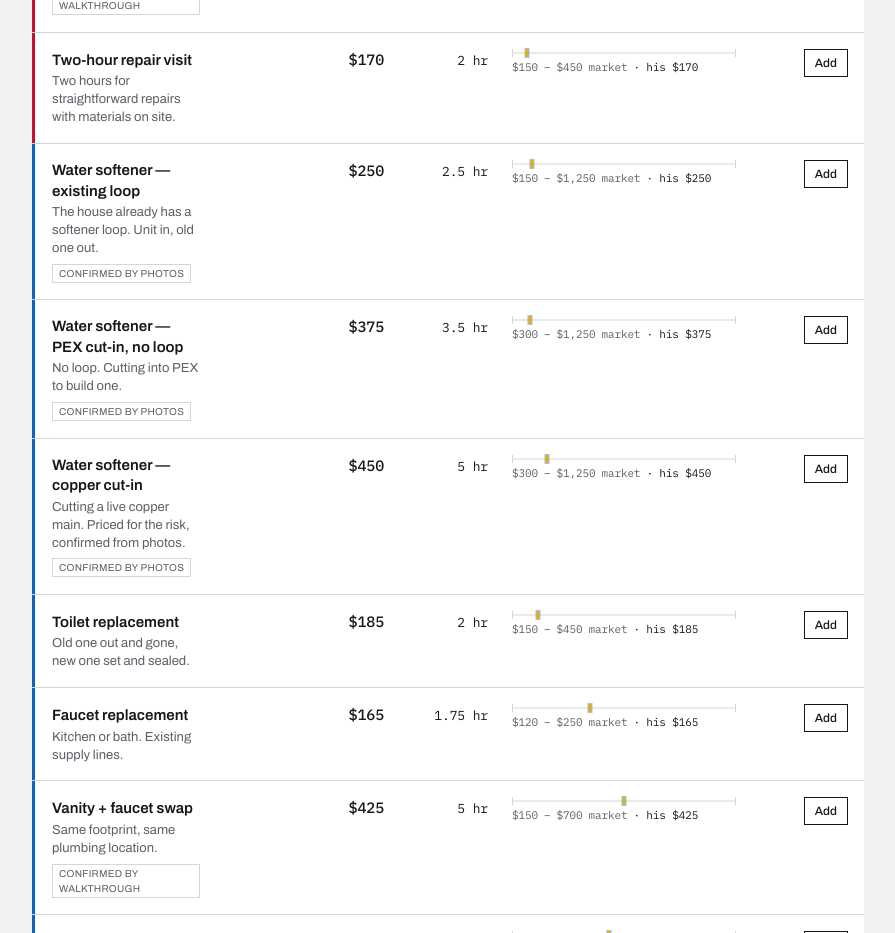
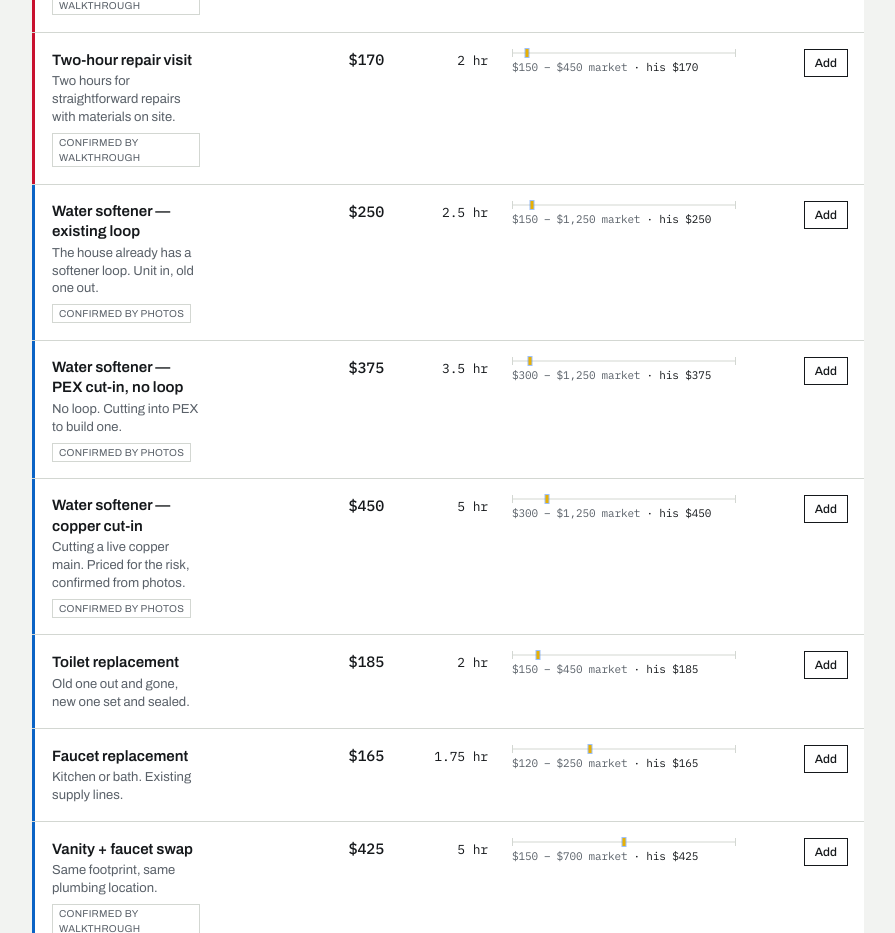
Before and after one commit to dbeihl/priced-catalog, a React (Vite) app: page / in a window 1280 px wide. Shown: the part 780-1713 px from the top of the page, without its empty margins (0-895 px from the left). Built offline with nearby package versions, Linux system fonts and the light colour scheme.

Commit message:
no-mistakes(review): Restore walkthrough confirmation on small-repairs service

```diff
--- a/src/data/services.ts
+++ b/src/data/services.ts
@@ -888,6 +888,7 @@ const catalogServices: Service[] = [
     materials: "client-supplied",
     includes: ["Up to two hours on site", "Straightforward repair work"],
     excludes: ["Materials", "Permitted work", "Specialty-trade work"],
+    confirmBy: "walkthrough",
     status: "offered",
   },
   {
```
